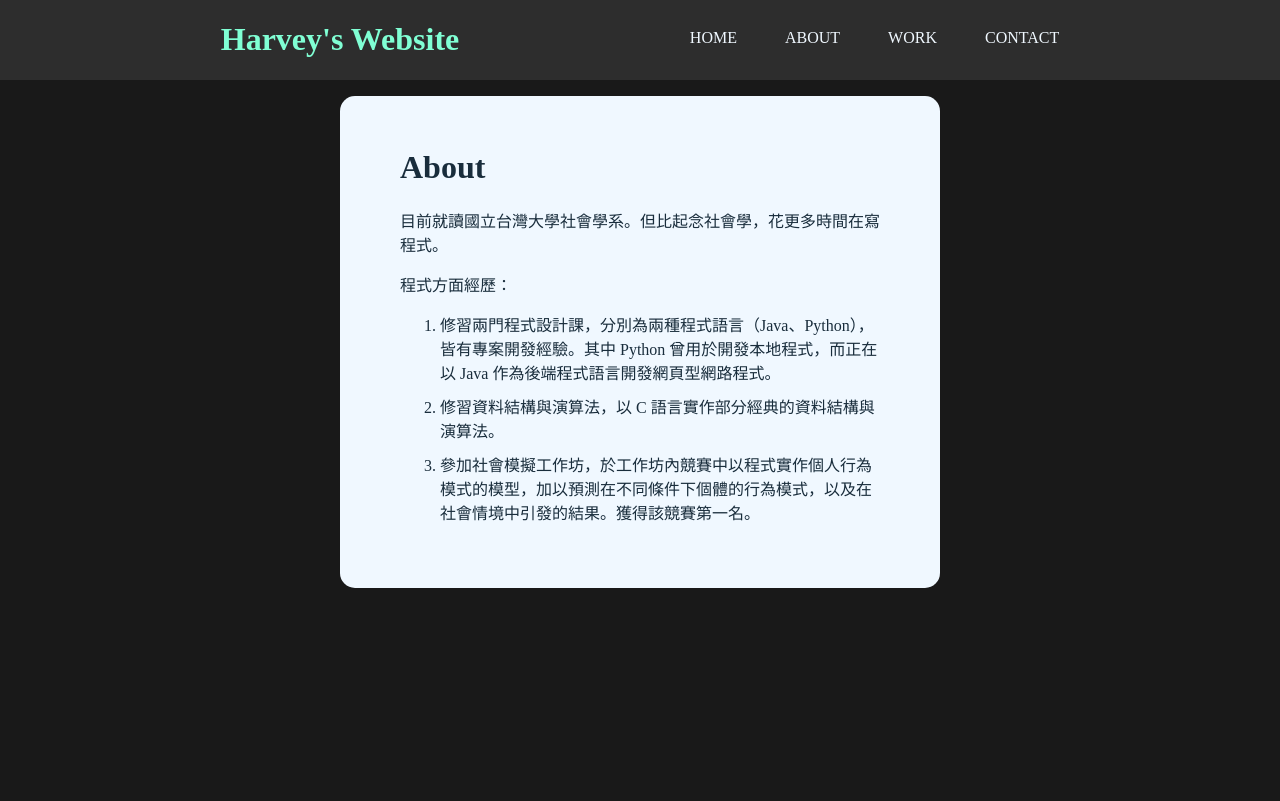
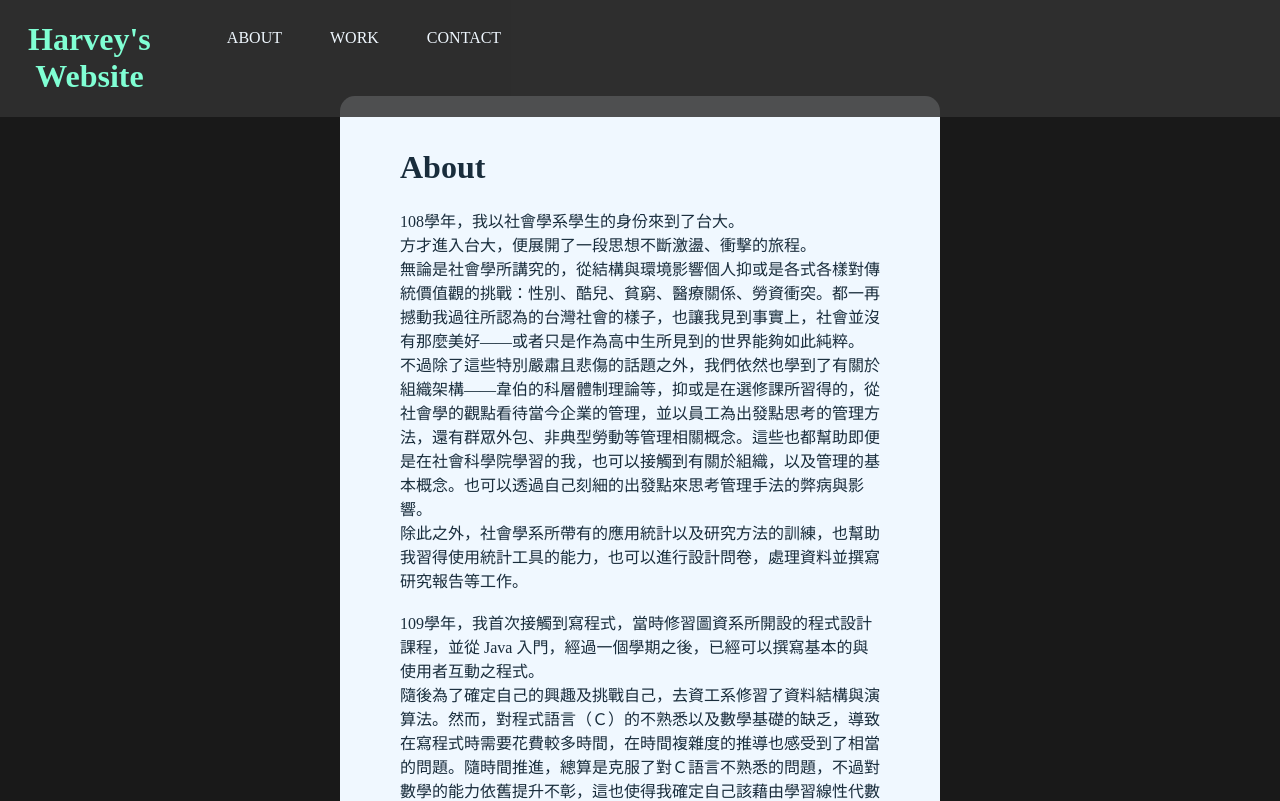
Before and after one commit to i-am-harveyt/PersonalWeb, a React (Create React App) app: page /PersonalWeb/about in a window 1280 px wide. Shown: the top 801 px of the page. Built offline with nearby package versions, Linux system fonts and the light colour scheme.

Commit message:
Change Content in Home Page and About

```diff
--- a/src/Components/Header/Header.css
+++ b/src/Components/Header/Header.css
@@ -5,6 +5,10 @@ header {
   z-index: 999; /*Ensure it will stay at top*/
   width: 100%;
   top: 0;
+}
+
+a:link{
+  text-decoration: none;
 }
 
 header h1 {
--- a/src/Components/Header/Header.js
+++ b/src/Components/Header/Header.js
@@ -6,9 +6,6 @@ function Navigations() {
   return (
     <nav>
       <ul className="list-items">
-        <li>
-          <Link to="/PersonalWeb/">Home</Link>
-        </li>
         <li>
           <Link to="/PersonalWeb/about">About</Link>
         </li>
@@ -38,7 +35,11 @@ function NavBar() {
 export default function Header() {
   return (
     <header>
-      <h1>Harvey's Website</h1>
+      <a>
+        <Link to="/PersonalWeb/">
+          <h1>Harvey's Website</h1>
+        </Link>
+      </a>
       <NavBar />
     </header>
   );
--- a/src/Pages/About.js
+++ b/src/Pages/About.js
@@ -8,10 +8,39 @@ export default function About() {
         <h1>About</h1>
 
         <p>
-          目前就讀國立台灣大學社會學系。但比起念社會學，花更多時間在寫程式。
+          108學年，我以社會學系學生的身份來到了台大。
+          <br />
+          方才進入台大，便展開了一段思想不斷激盪、衝擊的旅程。
+          <br />
+          無論是社會學所講究的，從結構與環境影響個人抑或是各式各樣對傳統價值觀的挑戰：性別、酷兒、貧窮、醫療關係、勞資衝突。都一再撼動我過往所認為的台灣社會的樣子，也讓我見到事實上，社會並沒有那麼美好——或者只是作為高中生所見到的世界能夠如此純粹。
+          <br />
+          不過除了這些特別嚴肅且悲傷的話題之外，我們依然也學到了有關於組織架構——韋伯的科層體制理論等，抑或是在選修課所習得的，從社會學的觀點看待當今企業的管理，並以員工為出發點思考的管理方法，還有群眾外包、非典型勞動等管理相關概念。這些也都幫助即便是在社會科學院學習的我，也可以接觸到有關於組織，以及管理的基本概念。也可以透過自己刻細的出發點來思考管理手法的弊病與影響。
+          <br />
+          除此之外，社會學系所帶有的應用統計以及研究方法的訓練，也幫助我習得使用統計工具的能力，也可以進行設計問卷，處理資料並撰寫研究報告等工作。
+          <br />
+          <br />
+          109學年，我首次接觸到寫程式，當時修習圖資系所開設的程式設計課程，並從
+          Java 入門，經過一個學期之後，已經可以撰寫基本的與使用者互動之程式。
+          <br />
+          隨後為了確定自己的興趣及挑戰自己，去資工系修習了資料結構與演算法。然而，對程式語言（Ｃ）的不熟悉以及數學基礎的缺乏，導致在寫程式時需要花費較多時間，在時間複雜度的推導也感受到了相當的問題。隨時間推進，總算是克服了對Ｃ語言不熟悉的問題，不過對數學的能力依舊提升不彰，這也使得我確定自己該藉由學習線性代數提升自己對數學工具的認識以及數理邏輯的培養。儘管當時的修課帶給我不少挫折，但我仍舊喜歡寫程式，我開始一個一個補回那些過去沒有學好的知識，並且開始慢慢寫
+          LeetCode，以訓練自己用資料結構或演算法來解決題目。
+          <br />
+          <br />
+          這時我也才發現，即便曾經一再感到挫折，只要肯不放棄堅持到最後，那些經驗也都一一成為自己成長的養分——無論是思考或是程式碼撰寫都比半年前更加敏捷。這也為我下一個學期對
+          Python 的學習打下足夠好的基礎。
+          <br />
+          <br />
+          2020學年，也是一個對我未來規劃最大衝擊的時期。算是為了準備修習由經濟系所主導的「資料分析與社會研究跨域專長」，我回過頭來修習由資管系所開設的商管程式設計。Python
+          對從 Java 入門，並且被 C
+          語言鍛鍊過的我來說算是比較容易。在理解課程內容以及作業撰寫比較順利，過去所學習的知識也幫助我可以盡量優化自己的程式碼。而在期末專案中，自己得以順利建立一個較為完整的專案
+          GenoMaker，並且彌補其他組員實力不足的缺陷。我也在課程的休息中，通過孔令傑老師的介紹學到程式如何在管理中發揮作用，以及在萬事達卡來這裡分享時萌發對資料科學的好奇心。
+          <br />
+          在下學期，我才終於確立自己想到資管所學習的志向，我想尋求更多的鍛鍊，不但想對資料科學有更近一步的學習，也想利用這個過程繼續鍛鍊自己的
+          Programming
+          Skill。這也促使我進一步的去學習資管系相關的知識，並以學習線性代數作為出發點，開始一步一步學習資管系所該具備的基本知識與素養。並且將在下一學習開始一一補上資管系的必修科目。
         </p>
 
-        <p>程式方面經歷：</p>
+        <h2>程式方面經歷：</h2>
 
         <ol>
           <li>
--- a/src/Pages/Home.js
+++ b/src/Pages/Home.js
@@ -6,16 +6,7 @@ export default function Home() {
     <div className="body">
       <div className="content">
         <h1>This is Harvey's personal website!</h1>
-        <p>
-          A couple weeks ago, an idea comes to my mind, which is build
-          a website on my own. However, I was focusing on solving LeetCode problems
-          and try to build a simple game to training my knowledge toward data structures
-          , algorithm, familiarity toward rendering process managing and the manipulation of
-          the gaming progress. After a couple days, I've stopped building the game after I create one
-          that is able to play... having a single stage and can play smoothly without error. Since then,
-          I can pull more effort to learing React, CSS and HTML. Spending couple days learing and practicing,
-          this page is build... my first work... a personal website using React!
-        </p>
+
       </div>
     </div>
   );
```
